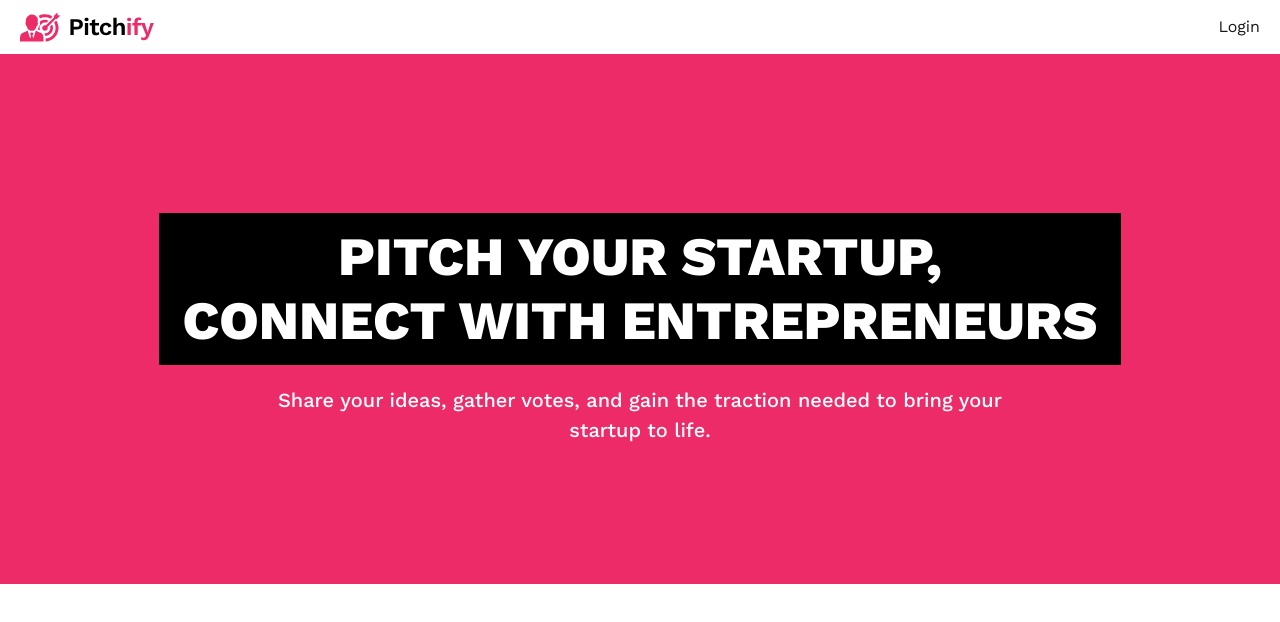
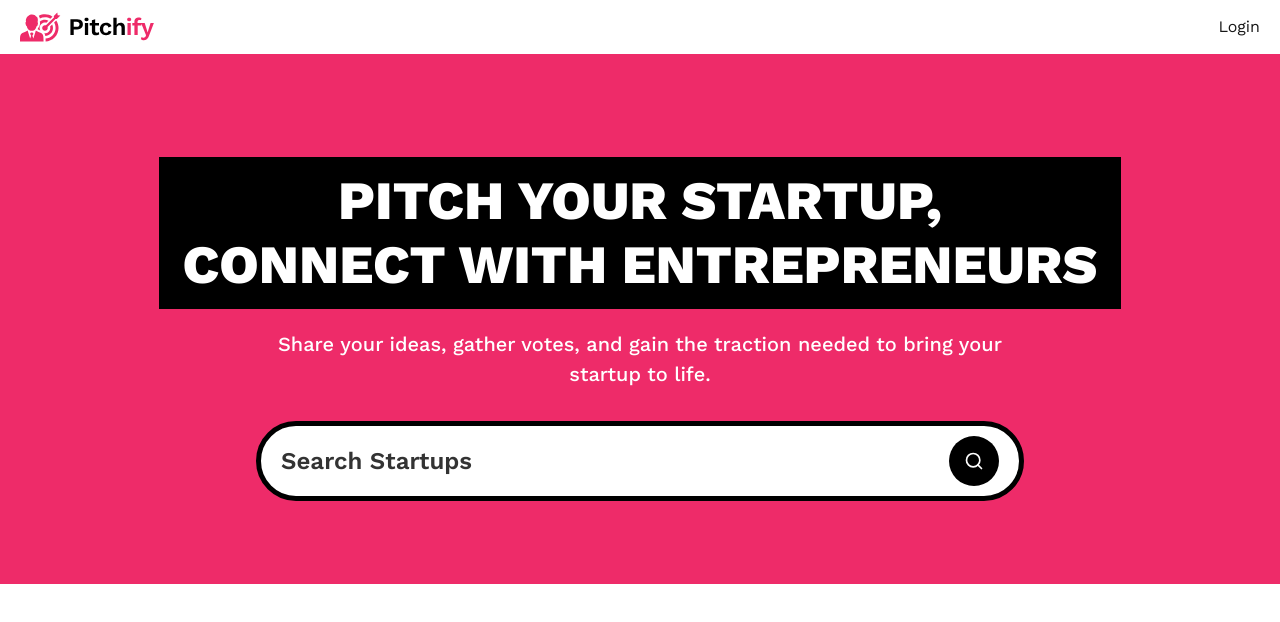
Before and after one commit to amin-nassar/pitchify, a Next.js app: page / in a window 1280 px wide. Shown: the top 622 px of the page. Built offline with nearby package versions, Linux system fonts and the light colour scheme; no server answers.

Commit message:
Build Startup Search Form

```diff
--- a/app/(root)/page.tsx
+++ b/app/(root)/page.tsx
@@ -1,4 +1,11 @@
-export default function Page() {
+import { SearchForm } from "@/app/components";
+
+interface IPage {
+  searchParams: Awaited<{ query?: string }>;
+}
+
+export default async function Page({ searchParams }: IPage) {
+  const { query } = await searchParams;
   return (
     <section className="hero-container">
       <h1 className="heading">
@@ -9,6 +16,8 @@
         Share your ideas, gather votes, and gain the traction needed to bring
         your startup to life.
       </p>
+
+      <SearchForm query={query} />
     </section>
   );
 }
--- /dev/null
+++ b/app/components/SearchForm/SearchForm.tsx
@@ -0,0 +1,30 @@
+import React from "react";
+import Form from "next/form";
+import SearchFormReset from "./SearchFormReset";
+import { Search } from "lucide-react";
+
+interface Props {
+  query?: string;
+}
+
+function SearchForm({ query }: Props) {
+  return (
+    <Form action="/" scroll={false} className="search-form">
+      <input
+        className="search-input"
+        placeholder="Search Startups"
+        defaultValue={query}
+        name="query"
+      />
+
+      <div className="flex gap-2">
+        {query && <SearchFormReset />}
+        <button className="search-btn" type="submit">
+          <Search className="size-5" />
+        </button>
+      </div>
+    </Form>
+  );
+}
+
+export default SearchForm;
--- /dev/null
+++ b/app/components/SearchForm/SearchFormReset.tsx
@@ -0,0 +1,23 @@
+"use client";
+
+import React from "react";
+import Link from "next/link";
+import { X } from "lucide-react";
+
+function SearchFormReset() {
+  const handleReset = () => {
+    const form = document.querySelector<HTMLFormElement>(".search-form");
+
+    if (form) form.reset();
+  };
+
+  return (
+    <button onClick={handleReset}>
+      <Link href="/" className="search-btn">
+        <X className="size-5" />
+      </Link>
+    </button>
+  );
+}
+
+export default SearchFormReset;
--- /dev/null
+++ b/app/components/SearchForm/index.ts
@@ -0,0 +1 @@
+export { default } from "./SearchForm";
--- a/app/components/index.ts
+++ b/app/components/index.ts
@@ -1 +1,2 @@
 export { default as Navbar } from "./Navbar";
+export { default as SearchForm } from "./SearchForm";
--- a/app/globals.css
+++ b/app/globals.css
@@ -47,4 +47,16 @@
   .sub-heading {
     @apply font-medium text-[20px] text-white max-w-2xl text-center break-words;
   }
+
+  .search-form {
+    @apply max-w-3xl w-full min-h-[80px] bg-white border-[5px] border-black rounded-[80px] text-[24px] mt-8 px-5 flex flex-row items-center gap-5;
+  }
+
+  .search-input {
+    @apply flex-1 font-bold placeholder:font-semibold placeholder:text-black-100 w-full h-auto outline-none;
+  }
+
+  .search-btn {
+    @apply size-[50px] rounded-full bg-black flex justify-center items-center text-white !important;
+  }
 }
```
